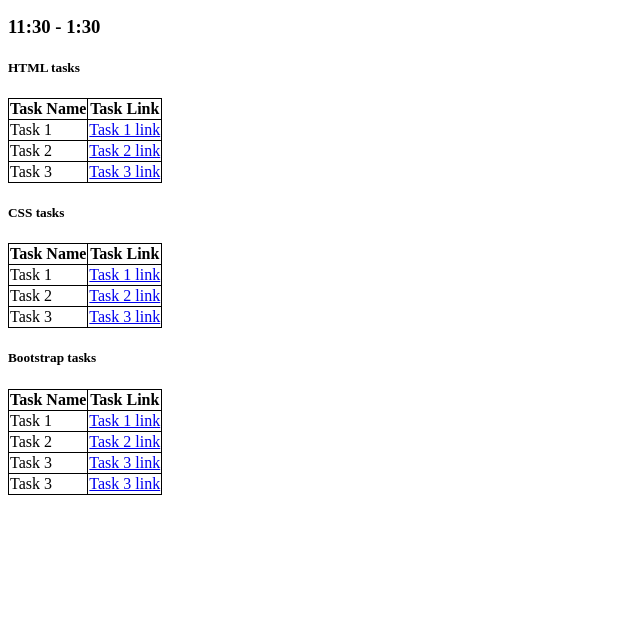
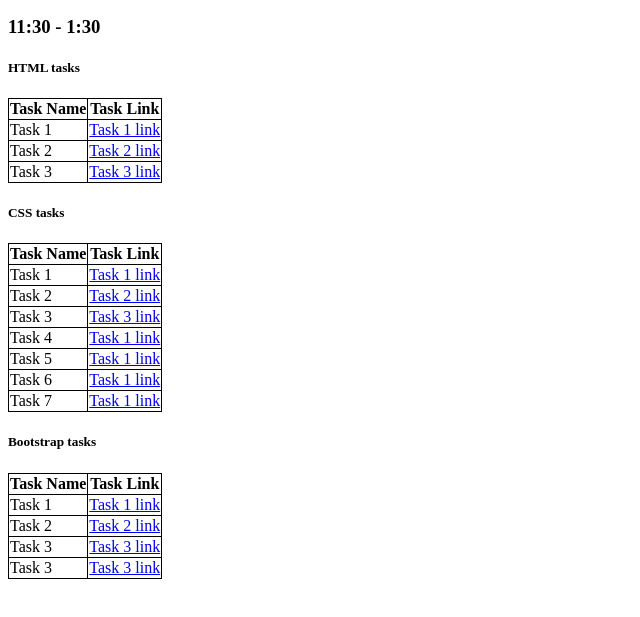
Before and after one commit to yanshi12054/vit_tasks, a plain HTML site: page MERN Full Stack/index.html in a window 1280 px wide. Shown: the part 105-722 px from the top of the page, without its empty margins (0-640 px from the left). Drawn offline with Linux system fonts and the light colour scheme.

Commit message:
Update index.html

```diff
--- a/MERN Full Stack/index.html
+++ b/MERN Full Stack/index.html
@@ -56,19 +56,43 @@
         <tr>
             <td>Task 1</td>
             <td>
-                <a href="./htmltasks/css1.html">Task 1 link</a>
+                <a href="C:\Users\HP\OneDrive\Desktop\MERN Full Stack\Tasks\csstasks\task1.html">Task 1 link</a>
             </td>
         </tr>
         <tr>
             <td>Task 2</td>
             <td>
-                <a href="./csstasks/task1.html">Task 2 link</a>
+                <a href="C:\Users\HP\OneDrive\Desktop\MERN Full Stack\Tasks\csstasks\task2.html">Task 2 link</a>
             </td>
         </tr>
         <tr>
             <td>Task 3</td>
             <td>
-                <a href="./htmltasks/Form.html">Task 3 link</a>
+                <a href="C:\Users\HP\OneDrive\Desktop\MERN Full Stack\Tasks\csstasks\task3.html">Task 3 link</a>
+            </td>
+        </tr>
+                <tr>
+            <td>Task 4</td>
+            <td>
+                <a href="C:\Users\HP\OneDrive\Desktop\MERN Full Stack\Tasks\csstasks\task4.html">Task 1 link</a>
+            </td>
+        </tr>
+                <tr>
+            <td>Task 5</td>
+            <td>
+                <a href="C:\Users\HP\OneDrive\Desktop\MERN Full Stack\Tasks\csstasks\task5.html">Task 1 link</a>
+            </td>
+        </tr>
+                <tr>
+            <td>Task 6</td>
+            <td>
+                <a href="C:\Users\HP\OneDrive\Desktop\MERN Full Stack\Tasks\csstasks\task6.html">Task 1 link</a>
+            </td>
+        </tr>
+                <tr>
+            <td>Task 7</td>
+            <td>
+                <a href="C:\Users\HP\OneDrive\Desktop\MERN Full Stack\Tasks\csstasks\task7.html">Task 1 link</a>
             </td>
         </tr>
     </table>
```
